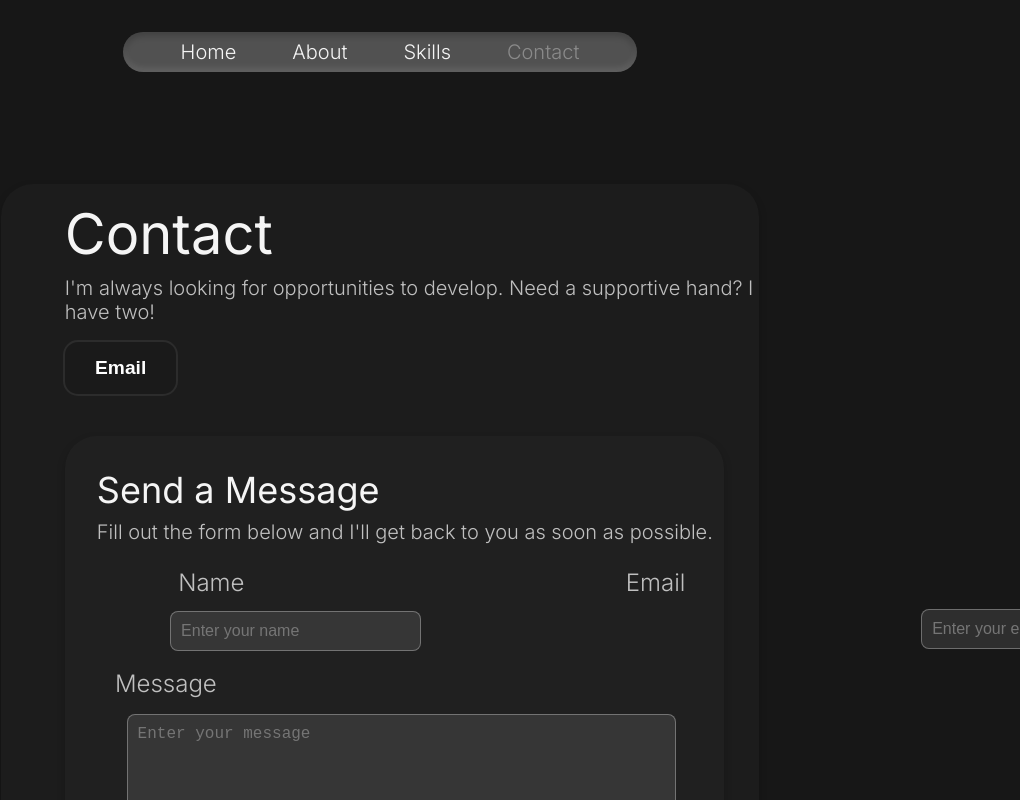
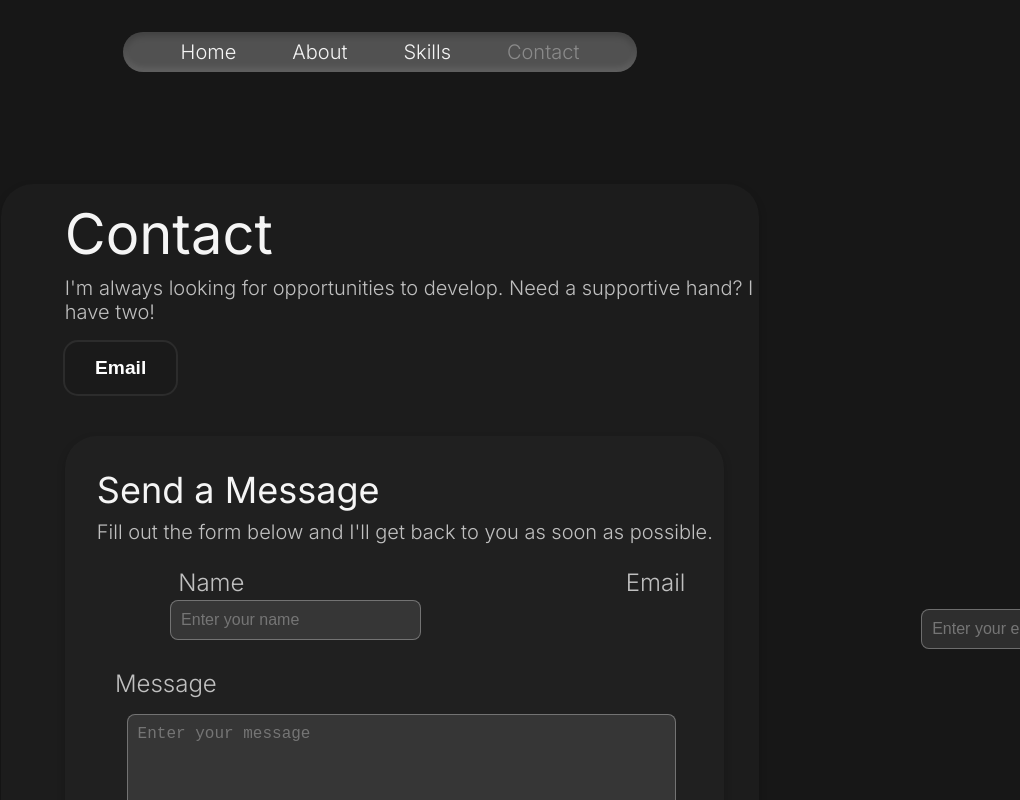
Before and after one commit to Ashton-Akridge/ReactPortfolio, a React (Vite) app: page /#/contact in a window 1280 px wide. Shown: the top 800 px of the page, without its empty margins (260-1280 px from the left). Built offline with nearby package versions, Linux system fonts and the light colour scheme.

Commit message:
Minor changes

```diff
--- a/src/css/Contact.css
+++ b/src/css/Contact.css
@@ -114,9 +114,10 @@
 
 .Email input{
     left: 305%;
+    top: -15%;
 }
 .Name input{
-    top: -37%;
+    top: -43%;
     left: 32%;
 }
 
```
